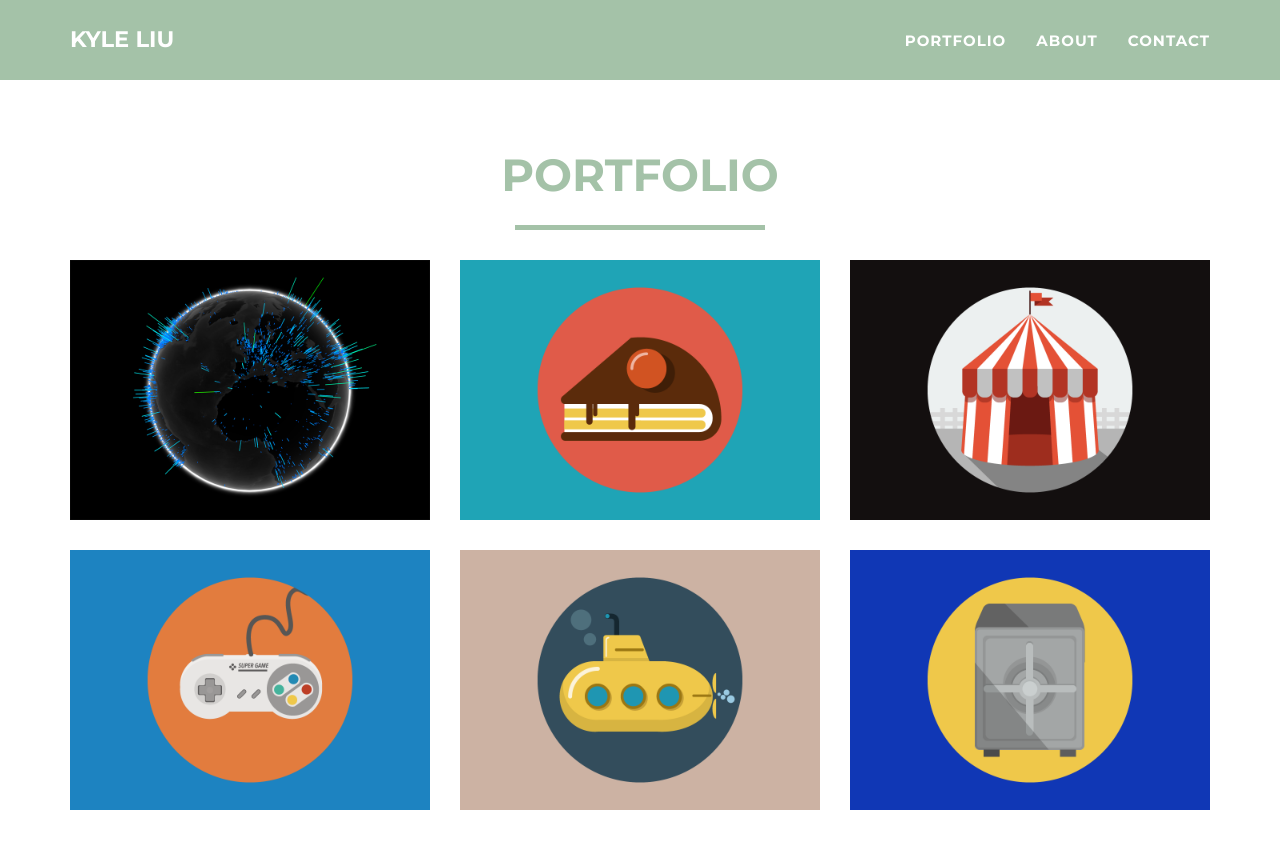
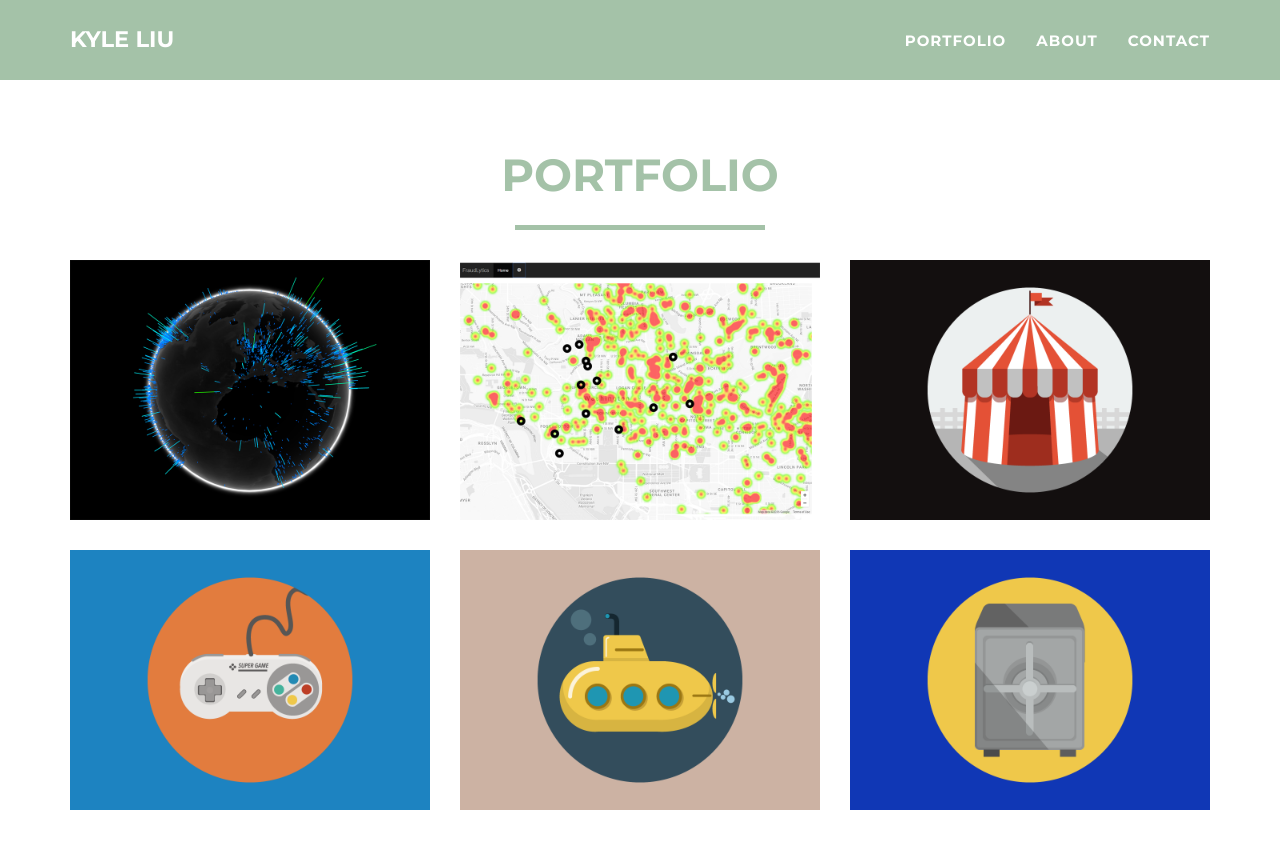
Before and after one commit to kylefirst/kylefirst.github.io, a Jekyll site: the page built from index.html, in a window 1280 px wide and 900 px high, scrolled down 725 px. Shown: the top 849 px of the window. Built offline with Jekyll 4.4.1, drawn with Linux system fonts in a browser that asks for light colours.

Commit message:
added fraudlytics img

```diff
--- a/_posts/2014-07-17-project-2.markdown
+++ b/_posts/2014-07-17-project-2.markdown
@@ -2,7 +2,7 @@
 layout: default
 modal-id: 2
 date: 2014-07-17
-img: cake.png
+img: fraud.png
 alt: image-alt
 project-date: April 2014
 client: Start Bootstrap
```
Also changed, not shown: img/portfolio/cake.png (deleted), img/portfolio/fraud.png (added).
